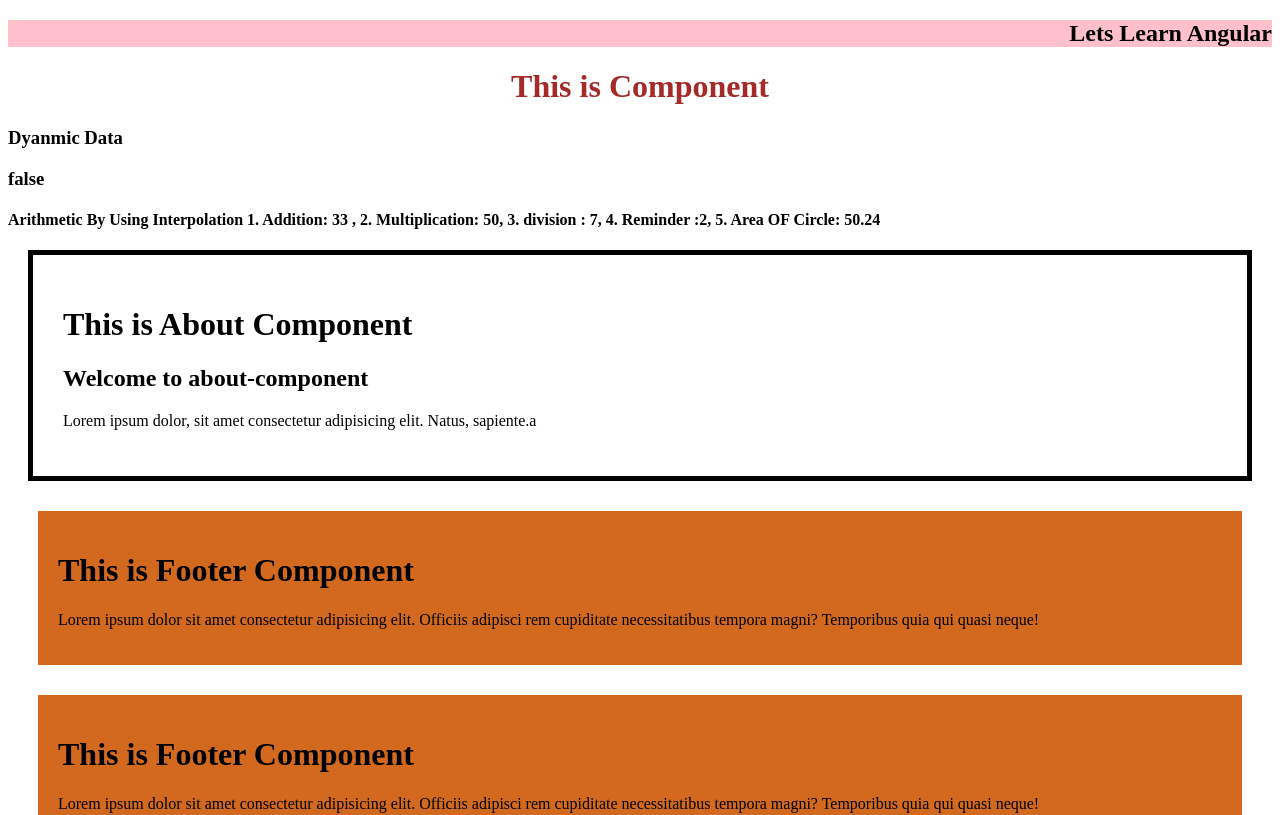
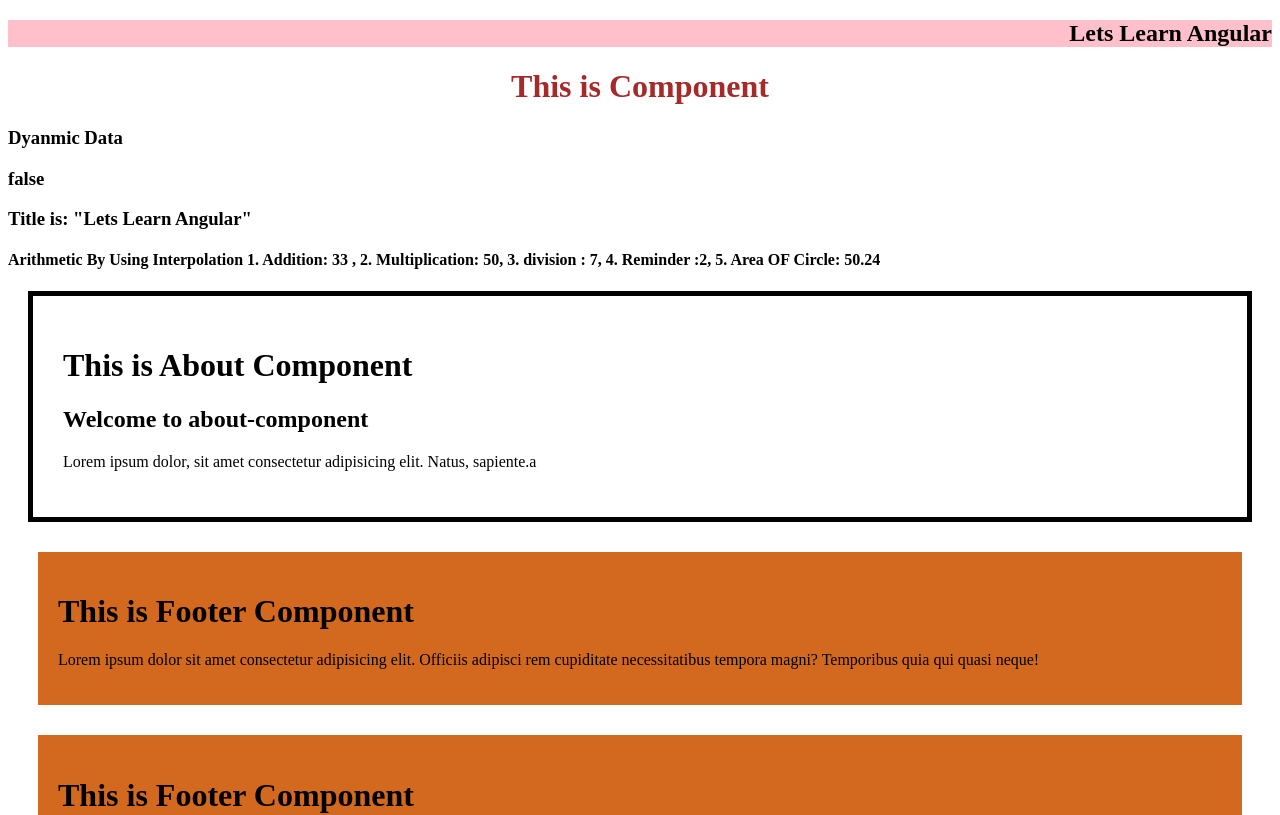
Before and after one commit to JagdishKhod/my-first-angular-project, an Angular app: page / in a window 1280 px wide. Shown: the top 815 px of the page. Built offline with nearby package versions, Linux system fonts and the light colour scheme.

Commit message:
Added the property/Attribute with or without quote

```diff
--- a/src/app/app.component.html
+++ b/src/app/app.component.html
@@ -3,7 +3,7 @@
 <h3>{{getvalue()}}</h3>
 <h3>{{title=="Lets Learn JAVA"}} </h3>
 <!-- is flase because in component.ts title name is "Lets Learn Angualr" -->
-
+<h3 class="{{title}}">Title is: "{{title}}"</h3>
 <h4> Arithmetic By Using Interpolation
 1. Addition: {{11+22}} ,
 2. Multiplication: {{10*5}},
```
